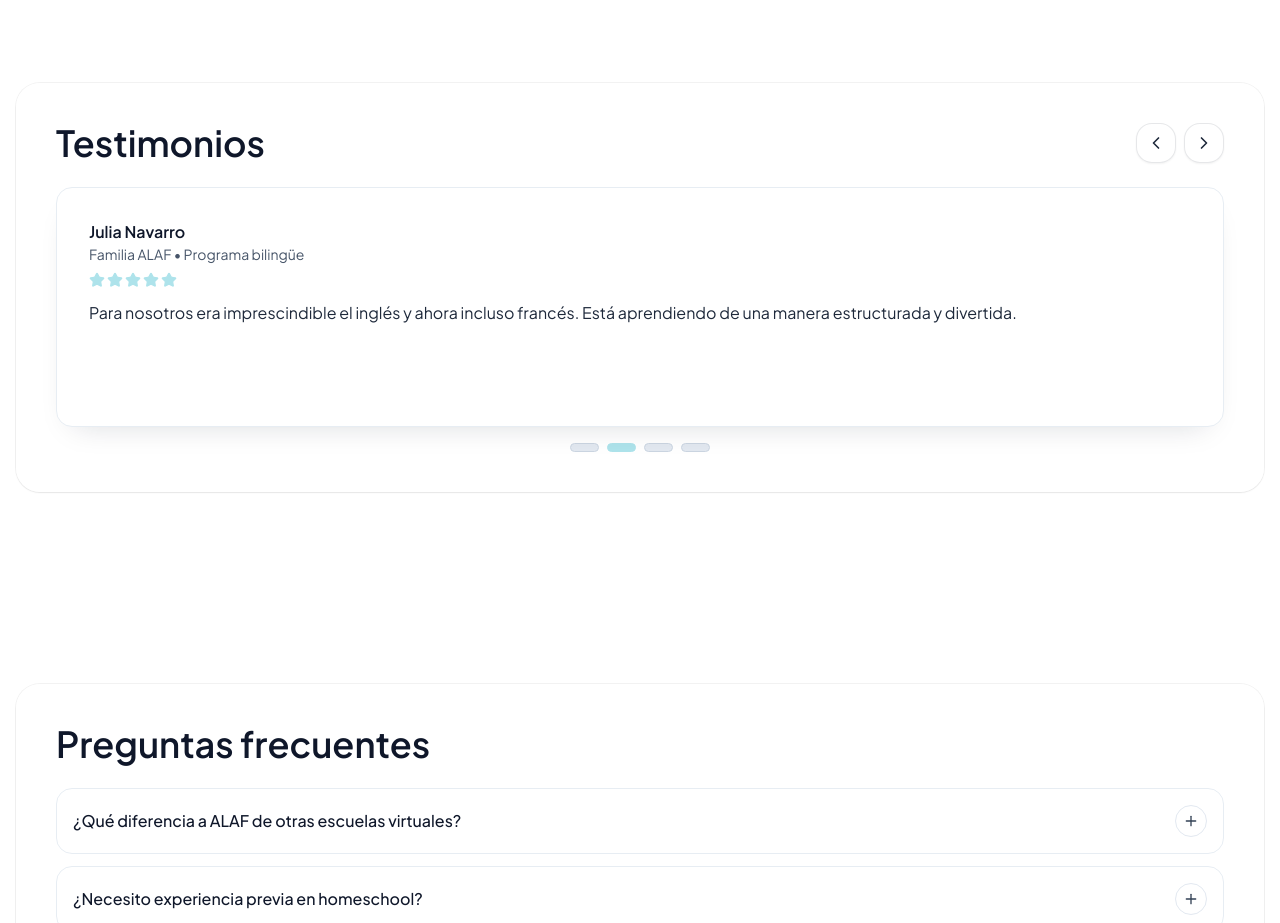
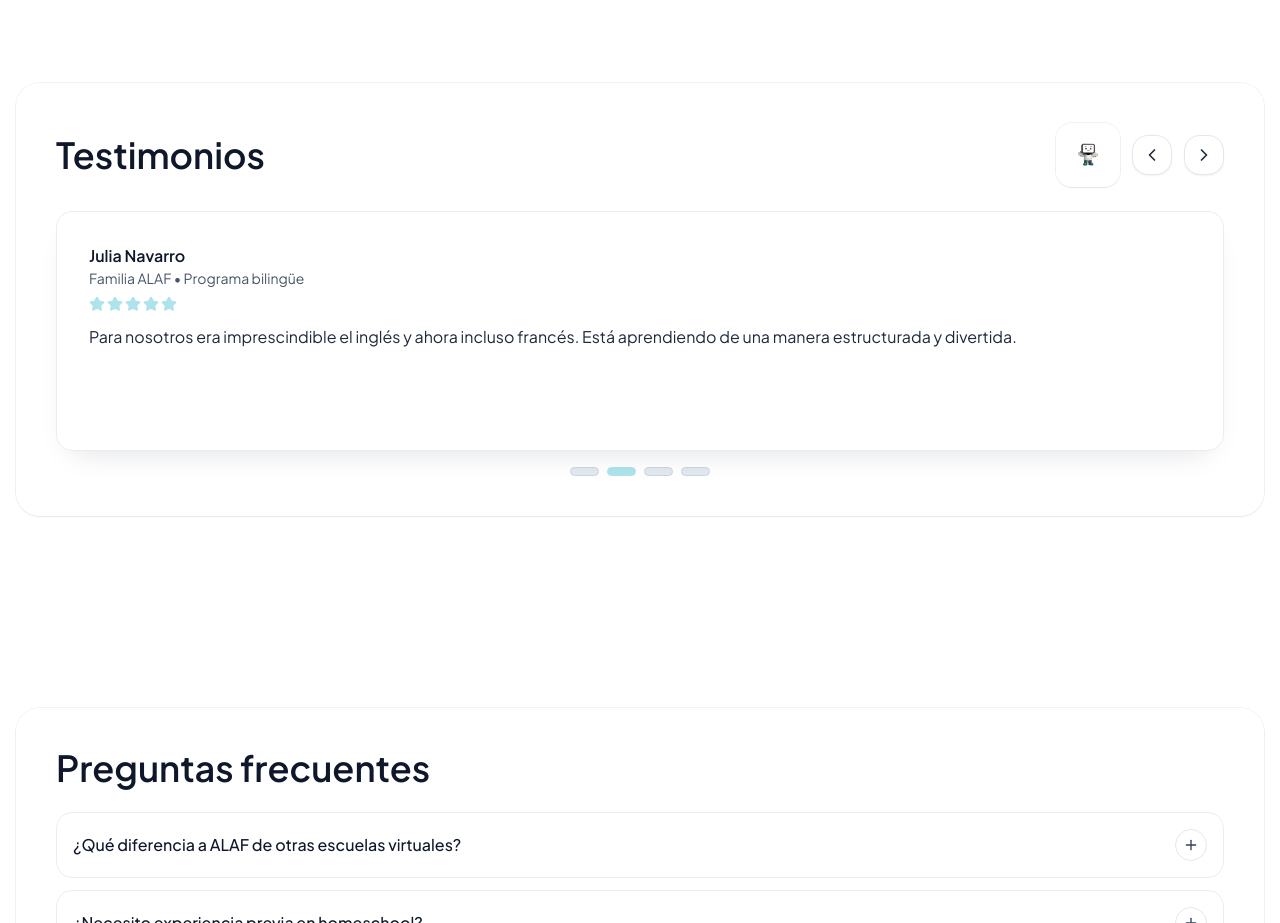
Before and after one commit to lulabtechnology/Alaf, a Next.js app: page / in a window 1280 px wide. Shown: the part 4660-5583 px from the top of the page. Built offline with nearby package versions, Linux system fonts and the light colour scheme.

Commit message:
Update testimonials.tsx

```diff
--- a/app/(site)/components/testimonials.tsx
+++ b/app/(site)/components/testimonials.tsx
@@ -1,6 +1,7 @@
 // RUTA: /app/(site)/components/testimonials.tsx
 "use client";
 
+import Image from "next/image";
 import { useEffect, useMemo, useState } from "react";
 import { ChevronLeft, ChevronRight, Star } from "lucide-react";
 
@@ -83,10 +84,27 @@ export function Testimonials() {
           data-reveal
           data-reveal-delay="0"
         >
-          <div className="flex flex-col gap-4 md:flex-row md:items-end md:justify-between">
+          <div className="flex flex-col gap-4 md:flex-row md:items-center md:justify-between">
             <h2 className="h2">Testimonios</h2>
 
-            <div className="flex items-center gap-2">
+            <div className="flex items-center gap-3">
+              {/* Muñequito/extra movido aquí (solo en desktop para microdetalle) */}
+              <div className="hidden md:block">
+                <div className="relative h-16 w-16 overflow-hidden rounded-2xl bg-white/80 shadow-sm ring-1 ring-black/5">
+                  <div className="absolute inset-2">
+                    <Image
+                      src="/alaf/contacto/extra.jpg"
+                      alt="ALAF"
+                      fill
+                      sizes="64px"
+                      className="object-contain"
+                      priority={false}
+                      quality={85}
+                    />
+                  </div>
+                </div>
+              </div>
+
               <button
                 type="button"
                 onClick={prev}
```
